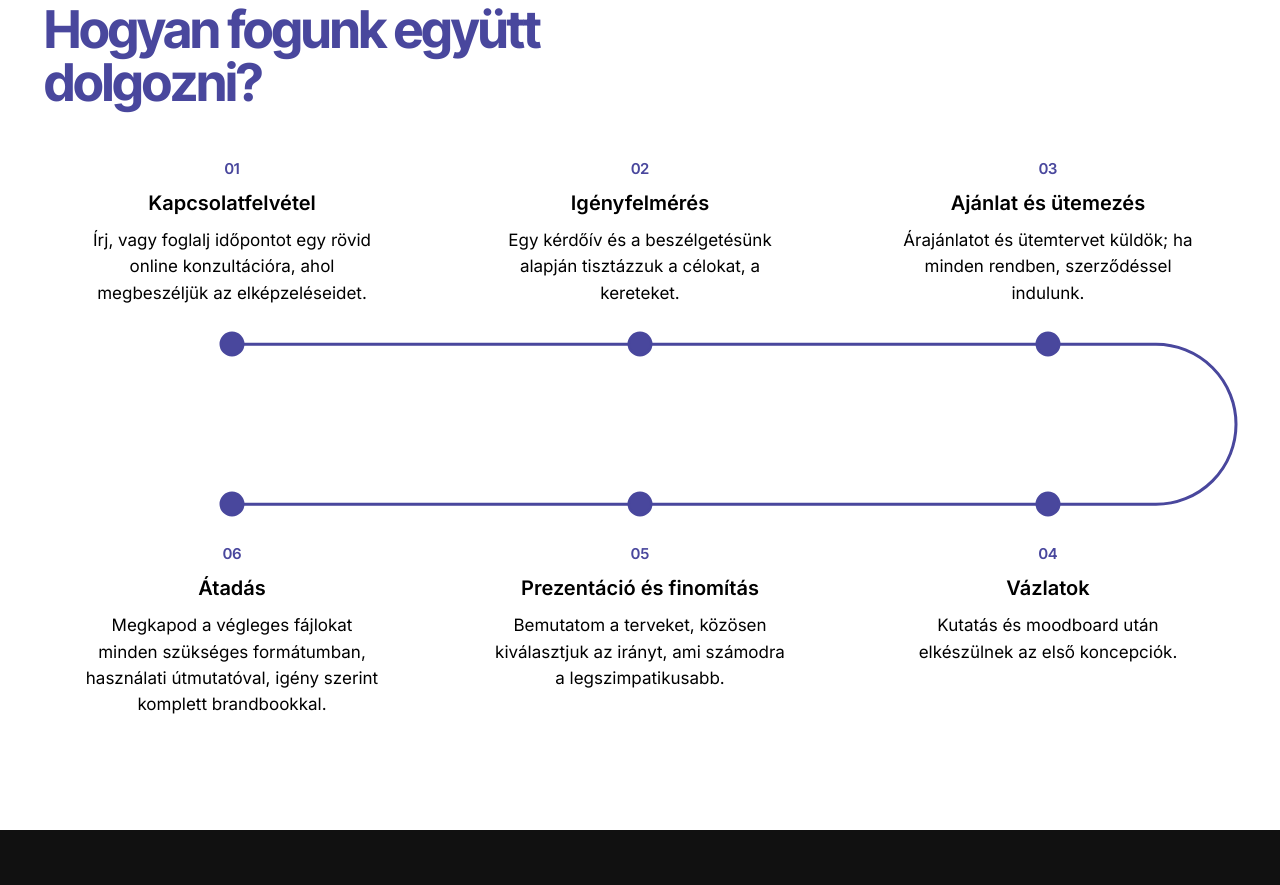
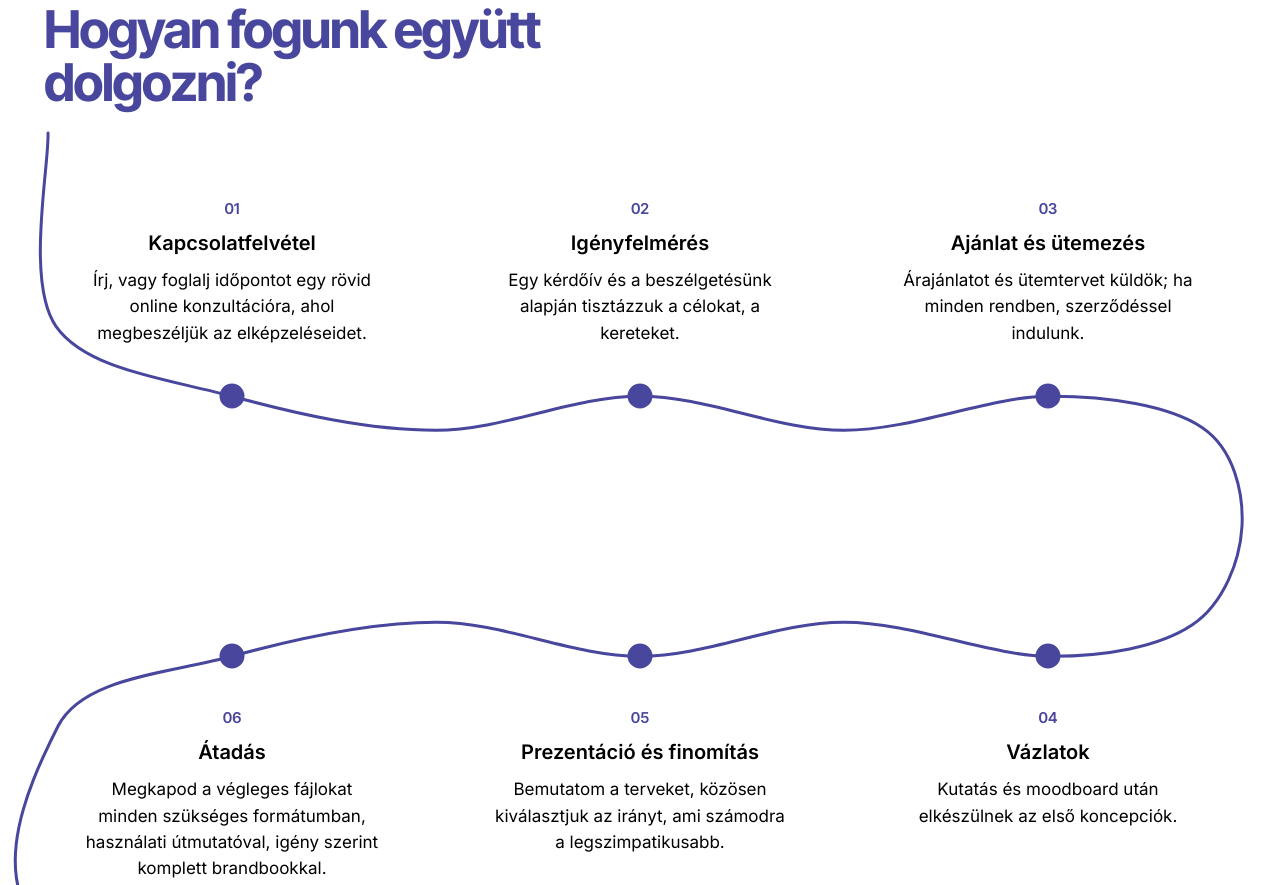
Before and after one commit to jnkrka/portfolio_site, a plain HTML site: page index.html in a window 1280 px wide. Shown: the part 3510-4395 px from the top of the page. Drawn offline with Linux system fonts and the light colour scheme.

Commit message:
Timeline: organic flowing curve from the heading, wider turns, more vertical spacing, tail running off
Co-Authored-By: Claude Opus 5.5 <noreply@anthropic.com>
Claude-Session: https://claude.ai/code/session_017i7wULnuQ3gcqZ3jkiZkFp

```diff
--- a/index.html
+++ b/index.html
@@ -85,19 +85,21 @@ section{scroll-margin-top:16px}
 .tl.js .tl-step.on .tl-text{opacity:1;transform:none}
 .tl.js .tl-step.on .tl-dot{background:var(--accent);border-color:var(--accent);transform:scale(1.25)}
 @media (min-width:900px){
-  .tl-list{display:grid;grid-template-columns:repeat(3,minmax(0,1fr));grid-template-rows:auto 140px auto;column-gap:32px}
+  .tl-list{display:grid;grid-template-columns:repeat(3,minmax(0,1fr));grid-template-rows:auto 240px auto;column-gap:32px}
+  .tl{padding:40px 0 150px}
   .tl-step{flex-direction:column;align-items:center;text-align:center}
   .tl-text{max-width:300px;align-items:center}
   .tl-s1,.tl-s2,.tl-s3{grid-row:1;flex-direction:column-reverse;justify-content:flex-start}
-  .tl-s1 .tl-text,.tl-s2 .tl-text,.tl-s3 .tl-text{padding-bottom:28px}
+  .tl-s1 .tl-text,.tl-s2 .tl-text,.tl-s3 .tl-text{padding-bottom:40px}
   .tl-s4,.tl-s5,.tl-s6{grid-row:3}
-  .tl-s4 .tl-text,.tl-s5 .tl-text,.tl-s6 .tl-text{padding-top:28px}
+  .tl-s4 .tl-text,.tl-s5 .tl-text,.tl-s6 .tl-text{padding-top:40px}
   .tl-s1{grid-column:1}.tl-s2{grid-column:2}.tl-s3{grid-column:3}
   .tl-s4{grid-column:3}.tl-s5{grid-column:2}.tl-s6{grid-column:1}
   .tl-s1,.tl-s2,.tl-s3{align-self:end}
 }
 @media (max-width:899px){
-  .tl-list{display:flex;flex-direction:column;gap:36px}
+  .tl-list{display:flex;flex-direction:column;gap:56px}
+  .tl{padding:30px 0 50px}
   .tl-step{gap:20px;align-items:flex-start}
   .tl-dot{margin-top:1px}
 }
@@ -430,27 +432,50 @@ section{scroll-margin-top:16px}
     const reduce = matchMedia("(prefers-reduced-motion: reduce)").matches;
     tl.classList.add("js");
     let total = 1, marks = [];
+    // Catmull-Rom görbe → sima, organikus köbös Bézier-szakaszok a pontokon át
+    function smooth(P) {
+      let d = `M ${P[0].x} ${P[0].y}`;
+      for (let i = 0; i < P.length - 1; i++) {
+        const p0 = P[i - 1] || P[i], p1 = P[i], p2 = P[i + 1], p3 = P[i + 2] || p2, t = 6;
+        d += ` C ${p1.x + (p2.x - p0.x) / t} ${p1.y + (p2.y - p0.y) / t} ${p2.x - (p3.x - p1.x) / t} ${p2.y - (p3.y - p1.y) / t} ${p2.x} ${p2.y}`;
+      }
+      return d;
+    }
     function build() {
-      const box = tl.getBoundingClientRect();
+      const box = tl.getBoundingClientRect(), W = box.width;
       const pts = steps.map(st => { const r = st.querySelector(".tl-dot").getBoundingClientRect(); return { x: r.left + r.width / 2 - box.left, y: r.top + r.height / 2 - box.top }; });
       const multi = Math.abs(pts[0].y - pts[1].y) < 4; // vízszintes sorok = asztali nézet
-      let d = `M ${pts[0].x} ${pts[0].y}`, len = 0; marks = [0];
-      for (let i = 1; i < pts.length; i++) {
-        const a = pts[i - 1], b = pts[i];
-        if (multi && Math.abs(a.y - b.y) > 4) {
-          // sorváltás: kanyar a szélen, a két sor közötti üres sávban
-          const r = (b.y - a.y) / 2, right = a.x > box.width / 2;
-          const edge = right ? Math.max(a.x, box.width - r) : Math.min(a.x, r);
-          d += ` L ${edge} ${a.y} A ${r} ${r} 0 0 ${right ? 1 : 0} ${edge} ${b.y} L ${b.x} ${b.y}`;
-          len += Math.abs(edge - a.x) + Math.PI * r + Math.abs(edge - b.x);
-        } else {
-          d += ` L ${b.x} ${b.y}`; len += Math.hypot(b.x - a.x, b.y - a.y);
-        }
-        marks.push(len);
+      let d;
+      if (multi) {
+        const [d1, d2, d3, d4, d5, d6] = pts, mid = (a, b) => (a + b) / 2;
+        const listBottom = tl.querySelector(".tl-list").getBoundingClientRect().bottom - box.top;
+        const band = d4.y - d1.y, tail = listBottom + 70;
+        d = smooth([
+          { x: 4, y: -24 },                                   // a cím alól indul
+          { x: 12, y: d1.y - 70 },
+          d1, { x: mid(d1.x, d2.x), y: d1.y + 34 },           // finom hullám a sorok közti sáv felé
+          d2, { x: mid(d2.x, d3.x), y: d1.y + 34 },
+          d3,
+          { x: W - 34, y: d3.y + band * 0.12 },               // nagy, lendületes kanyar jobbra
+          { x: W + 6, y: mid(d3.y, d4.y) },
+          { x: W - 44, y: d4.y - band * 0.12 },
+          d4, { x: mid(d4.x, d5.x), y: d4.y - 34 },
+          d5, { x: mid(d5.x, d6.x), y: d4.y - 34 },
+          d6,
+          { x: 14, y: d6.y + 70 },                            // balra le, a szövegek mellett
+          { x: 40, y: tail },
+          { x: W * 0.62, y: tail + 18 },                      // kifut jobbra, mint egy folytatódó út
+          { x: W - 8, y: tail + 70 }
+        ]);
+      } else {
+        d = `M ${pts[0].x} ${pts[0].y - 40} L ${pts[pts.length - 1].x} ${pts[pts.length - 1].y + 60}`;
       }
       track.setAttribute("d", d); line.setAttribute("d", d);
-      total = line.getTotalLength ? line.getTotalLength() : len;
-      const k = total / (len || 1); marks = marks.map(m => m * k);
+      total = line.getTotalLength();
+      // minden lépéshez megkeressük, a vonal mely hosszánál éri el a pontot
+      const samples = [];
+      for (let l = 0; l <= total; l += 4) { const q = line.getPointAtLength(l); samples.push([l, q.x, q.y]); }
+      marks = pts.map(pt => samples.reduce((best, sm) => { const dd = Math.hypot(sm[1] - pt.x, sm[2] - pt.y); return dd < best[0] ? [dd, sm[0]] : best; }, [1e9, 0])[1]);
       line.style.strokeDasharray = `${total} ${total}`;
       update();
     }
```
